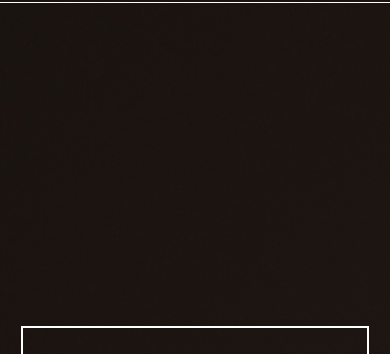
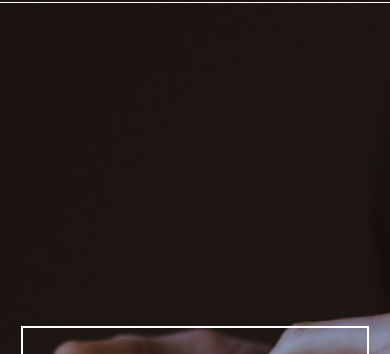
Before and after one commit to naoto-honda/My-portforio-work4, a plain HTML site: page index.html in a window 390 px wide. Shown: the part 58-412 px from the top of the page. Drawn offline with Linux system fonts and the light colour scheme.

Commit message:
Add files via upload

```diff
--- a/style.css
+++ b/style.css
@@ -423,6 +423,11 @@ footer {
   }
   /* 「ハンバーガーメニュー」終わり */
 
+  /* メイン画像 */
+  .main-visual {
+    background-image: url(img/fv-bgi_sp@2x.jpg);
+  }
+
   /* service始まり */
   div.service {
     flex-direction: column;
```
